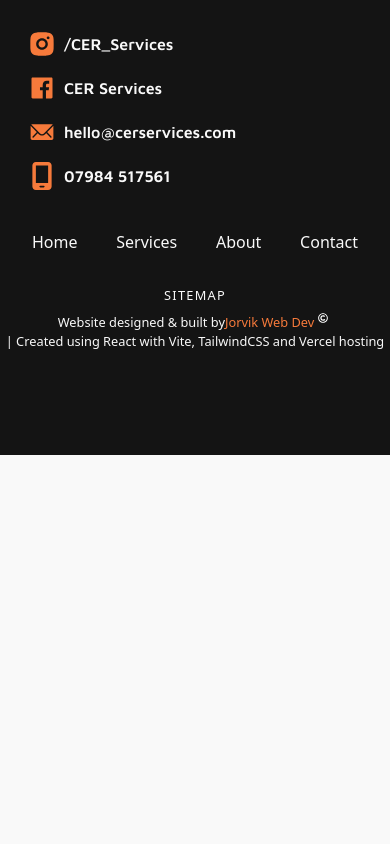
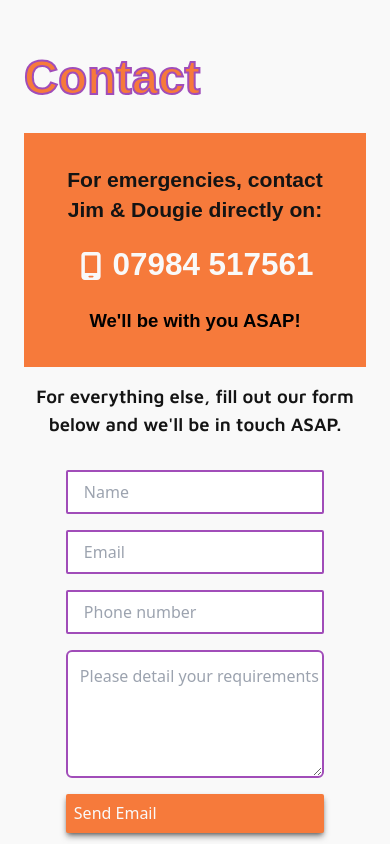
Before and after one commit to hannahf86/cer-services, a React (Vite) app: page / in a window 390 px wide. Shown: the part 2080-2924 px from the top of the page. Before the commit the page ends 2535 px from the top, so only its background shows below. Built offline with nearby package versions, Linux system fonts and the light colour scheme; a web font is replaced by a local one.

Commit message:
small ui changes - mobile design complete

```diff
--- a/src/Layout/Footer.jsx
+++ b/src/Layout/Footer.jsx
@@ -10,12 +10,12 @@ import { Link } from "react-router-dom";
 const Footer = () => {
   const styles = {
     background:
-      "bg-black bottom-0 py-8 grid grid-cols-2 px-1 md:px-24 lg:px-40 pb-20",
+      "bg-accent bottom-0 py-8 grid grid-cols-2 px-1 md:px-24 lg:px-40 pb-20",
 
     leftCol:
       "ml-6 md:ml-12 flex flex-col col-start-1 col-span-2 sm:col-span-1 self-center",
     socials: "flex flex-col mt-4",
-    icon: "my-2 text-accent",
+    icon: "my-2 text-white",
 
     rightCol:
       "mx-6 mt-6 col-start-1 row-start-2 flex justify-between col-span-2 text-center sm:col-start-2 sm:row-start-1 sm:flex-col sm:ml-0 sm:text-right sm:self-center sm:mr-6 sm:mt-0 md:mr-12",
@@ -24,7 +24,7 @@ const Footer = () => {
     bottomRow: "col-start-1 col-end-3 flex justify-center mt-6",
     webTextContainer:
       "col-start-1 col-end-3 mt-2 flex justify-center flex-wrap",
-    webText: "text-white text-center flex flex-wrap justify-center pb-6",
+    webText: "text-white text-center flex flex-wrap justify-center pb-8",
   };
 
   return (
@@ -32,6 +32,16 @@ const Footer = () => {
       {/* LEFT COL */}
       <div className={styles.leftCol}>
         <div className={styles.socials}>
+          <div className="flex items-center">
+            <FaMobileScreen size={28} className={styles.icon} />{" "}
+            <p className="ml-2 text-white">07984 517561</p>
+          </div>
+
+          <div className="flex items-center">
+            <IoIosMail size={28} className={styles.icon} />{" "}
+            <p className="ml-2 text-white">hello@cerservices.com</p>
+          </div>
+
           <a href="">
             <div className="flex items-center">
               <RiInstagramFill size={28} className={styles.icon} />{" "}
@@ -48,14 +58,6 @@ const Footer = () => {
               <p className=" text-white mb-4">___________________</p>
             </div> */}
           </a>
-          <div className="flex items-center">
-            <IoIosMail size={28} className={styles.icon} />{" "}
-            <p className="ml-2 text-white">hello@cerservices.com</p>
-          </div>
-          <div className="flex items-center">
-            <FaMobileScreen size={28} className={styles.icon} />{" "}
-            <p className="ml-2 text-white">07984 517561</p>
-          </div>
         </div>
       </div>
 
@@ -84,16 +86,15 @@ const Footer = () => {
       </div>
       <div className={styles.webTextContainer}>
         <small className={styles.webText}>
-          Website designed & built by{" "}
+          Website designed & built by{"  "}
           <a
-            href="https://www.jorvik-web.dev/"
+            href="https://www.jorvikweb.dev/"
             target="_blank"
-            className="text-accent">
+            className="text-white font-bold">
             {" "}
             Jorvik Web Dev
           </a>{" "}
-          <FaRegCopyright size={10} color="white" className="mx-1" /> | Created
-          using React with Vite, TailwindCSS and Vercel hosting
+          <FaRegCopyright size={10} color="white" className="mx-1 my-1" />
         </small>
       </div>
     </div>
--- a/src/Pages/Contact.jsx
+++ b/src/Pages/Contact.jsx
@@ -45,16 +45,16 @@ const Contact = () => {
 
   // STYLES
   const mobileStyles = {
-    background: "flex flex-col relative bg-white pt-28",
-    titleContainer: "",
-    title: "text-center text-5xl text-accent font-bold tracking-wider mb-8",
-    tagline: "text-black my-4 text-center mx-6 text-base",
+    background: "h-full w-full px-6",
+    sectionTitle:
+      "text-6xl text-left mt-20 mb-2 text-accent font-bold font-outline-2",
+    tagline: "text-black my-4 text-center text-base",
     form: "p-4 w-full md:w-4/6 m-auto mt-4 flex flex-col justify-center mb-20",
     input: "py-2 pl-4 border-2 border-attention rounded-sm mx-auto mb-4 w-5/6 ",
     message:
       "py-3 pl-3 border-2 border-attention h-32 rounded-md mx-auto mb-4 h-28 w-5/6",
     button:
-      "bg-accent text-sm text-white flex flex-col text-center p-2 w-5/6 m-auto rounded-sm border border-2 border-attention hover:text-black hover:outline outline-2 outline-offset-4 outline-accent",
+      "bg-accent text-sm text-white flex flex-col text-center p-2 w-5/6 m-auto rounded-sm shadow-md shadow-black/50 hover:shadow-inner hover:shadow-black/50 hover:text-black hover:outline outline-2 outline-offset-4 outline-accent",
   };
 
   return (
@@ -63,18 +63,18 @@ const Contact = () => {
       <section className={mobileStyles.background}>
         {/* TITLE */}
         <div className={mobileStyles.titleContainer}>
-          <h2 className={mobileStyles.title}>Contact</h2>
+          <h2 className={mobileStyles.sectionTitle}>Contact</h2>
 
           {/* EMERGENCY SECTION */}
-          <div className="bg-accent px-6 py-8">
-            <h2 className="text-black text-xl text-center">
+          <div className="bg-accent px-6 py-8 mt-8">
+            <h2 className="text-black text-lg text-center">
               For emergencies, contact Jim & Dougie directly on:
             </h2>
             <div className="flex justify-center items-center text-white py-6">
               <FaMobileScreen size={28} className="mr-2" />
-              <h1 className="text-4xl text-center">07984 517561</h1>
+              <h1 className="text-3xl text-center">07984 517561</h1>
             </div>
-            <h3 className="text-right text-base">
+            <h3 className="text-center text-base">
               We&apos;ll be with you ASAP!
             </h3>
           </div>
--- a/src/Pages/Landing.jsx
+++ b/src/Pages/Landing.jsx
@@ -7,6 +7,7 @@ import ReviewCard from "../Components/ReviewCard";
 // PAGES
 import Repair from "./Repair";
 import Latest from "./Latest";
+import Contact from "./Contact";
 
 // ICONS
 import { FaCheck, FaReceipt } from "react-icons/fa";
@@ -145,6 +146,9 @@ const Landing = () => {
 
       {/* LATEST */}
       <Latest />
+
+      {/* LATEST */}
+      <Contact />
     </div>
   );
 };
```
